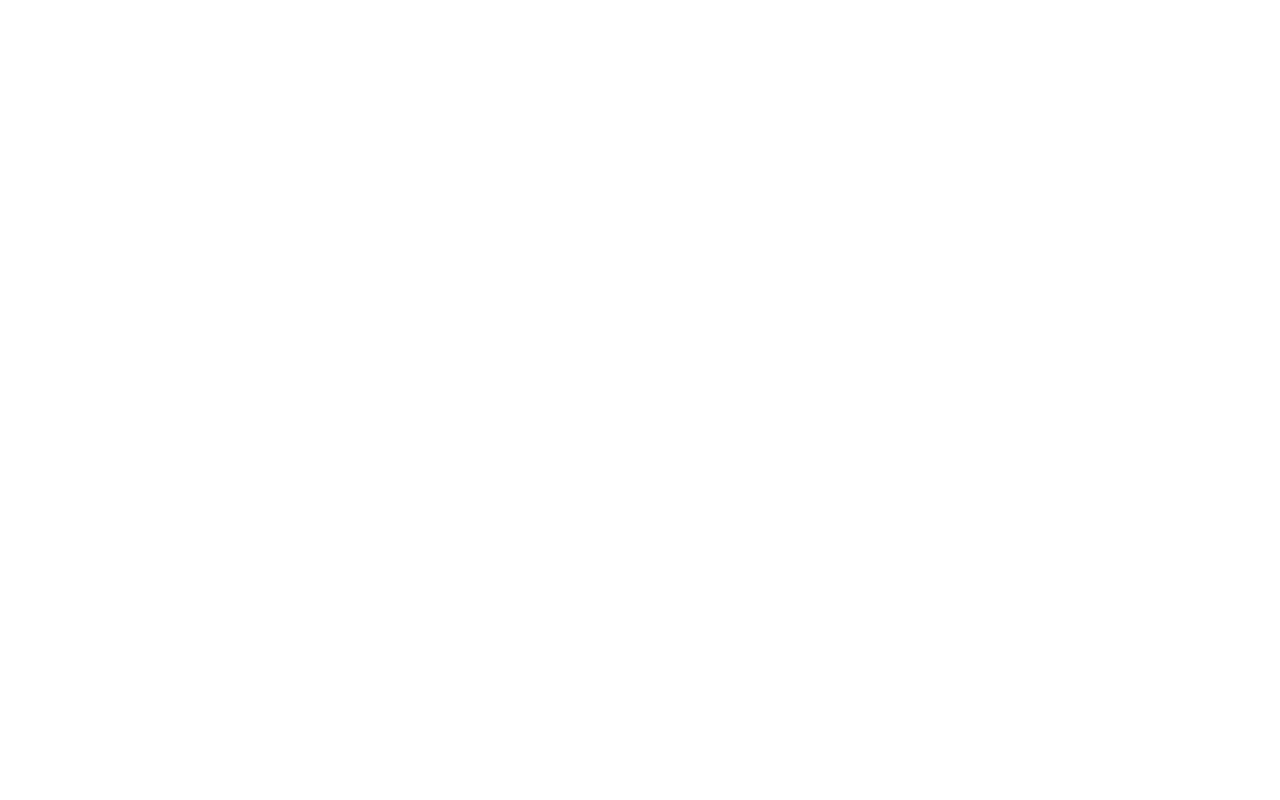
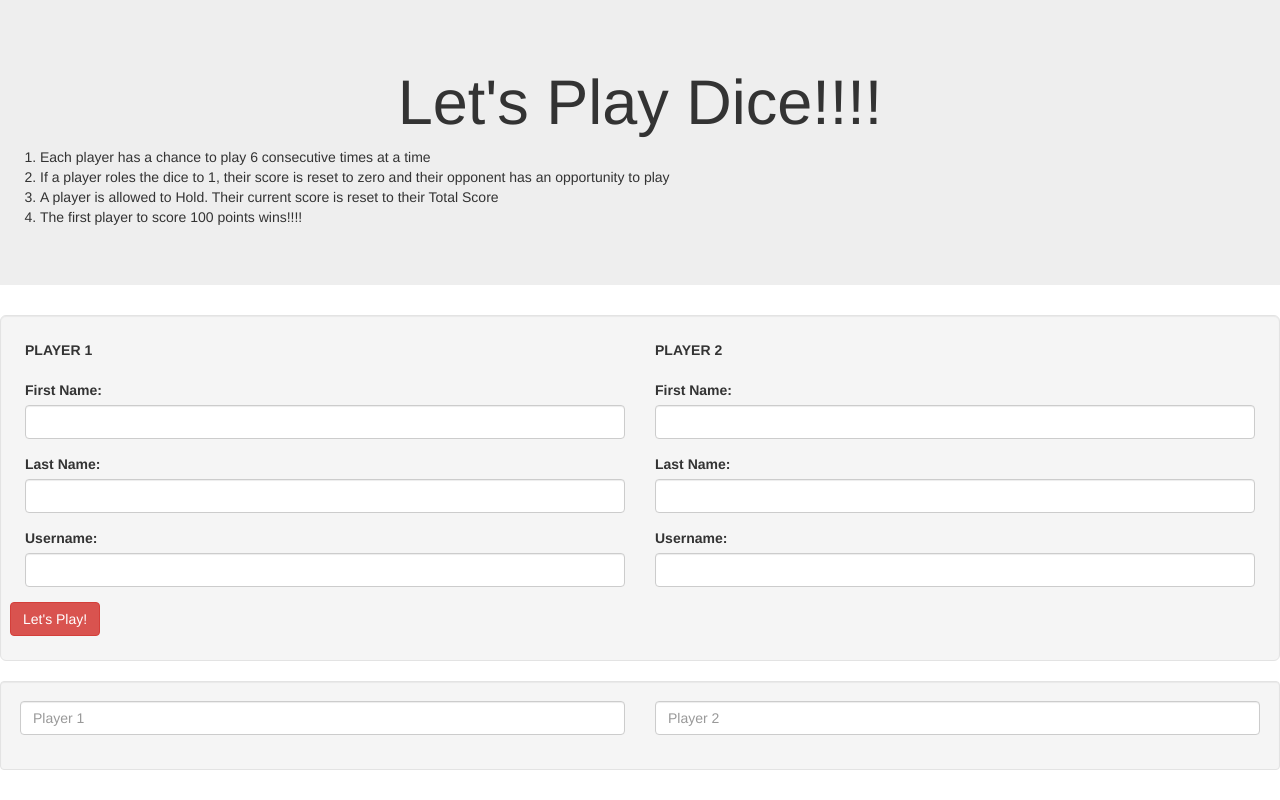
Before and after one commit to VirginiaNdungu1/Pig-Dice, a plain HTML site: page index.html in a window 1280 px wide. Drawn offline with Linux system fonts and the light colour scheme.

Commit message:
Create content for pig-dice game Add game rules Add user input fields Display player's usernames

```diff
--- a/css/custom.css
+++ b/css/custom.css
@@ -0,0 +1,12 @@
+/*ol {
+  text-align: center;
+}
+
+
+.diceRules {
+  text-align: center;
+}*/
+
+h1 {
+  text-align: center;
+}
--- a/index.html
+++ b/index.html
@@ -11,7 +11,92 @@
 </head>
 
 <body>
+  <div class="jumbotron">
+    <div class="container-fluids">
+      <div class="diceRules">
+        <h1>Let's Play Dice!!!!</h1>
+        <ol>
+          <li>Each player has a chance to play 6 consecutive times at a time</li>
 
+          <li>If a player roles the dice to 1, their score is reset to zero and their opponent has an opportunity to play</li>
+
+          <li>A player is allowed to Hold. Their current score is reset to their Total Score</li>
+
+          <li>The first player to score 100 points wins!!!!</li>
+        </ol>
+      </div>
+    </div>
+  </div>
+  <div class="well well-lg">
+    <div class="playerInput">
+      <div class="row">
+        <form id="players">
+          <div class="col-md-6">
+            <form id="new-player1">
+              <div class="form-group">
+                <label for="player1">PLAYER 1</label>
+              </div>
+              <div class="form-group">
+                <label for="player1-firstName">First Name:</label>
+                <input type="text" id="player1-firstName" class="form-control">
+              </div>
+              <div class="form-group">
+                <label for="player1-lastName">Last Name:</label>
+                <input type="text" id="player1-lastName" class="form-control">
+              </div>
+              <div class="form-group">
+                <label for="player1-userName">Username:</label>
+                <input type="text" id="player1-userName" class="form-control">
+              </div>
+            </form>
+          </div>
+          <div class="col-md-6">
+            <form id="new-player2">
+              <div class="form-group">
+                <label for="player2">PLAYER 2</label>
+              </div>
+              <div class="form-group">
+                <label for="player2-firstName">First Name:</label>
+                <input type="text" id="player2-firstName" class="form-control">
+              </div>
+              <div class="form-group">
+                <label for="player2-lastName">Last Name:</label>
+                <input type="text" id="player2-lastName" class="form-control">
+              </div>
+              <div class="form-group">
+                <label for="player2-userName">Username:</label>
+                <input type="text" id="player2-userName" class="form-control">
+              </div>
+            </form>
+          </div>
+          <span class="btn btn-danger" id="add-player">Let's Play!</span>
+        </form>
+      </div>
+    </div>
+  </div>
+  <div class="well">
+    <div class="row">
+      <div class="col-md-6">
+        <div id="showPlayer1">
+          <form>
+            <div class="form-group">
+              <input type="text" id="player1-userName" class="form-control" placeholder="Player 1">
+            </div>
+          </form>
+        </div>
+      </div>
+      <div class="col-md-6">
+        <div id="showPlayer2">
+          <form>
+            <div class="form-group">
+              <input type="text" id="player2-userName" class="form-control" placeholder="Player 2">
+            </div>
+          </form>
+        </div>
+      </div>
+
+    </div>
+  </div>
 </body>
 
 </html>
```
